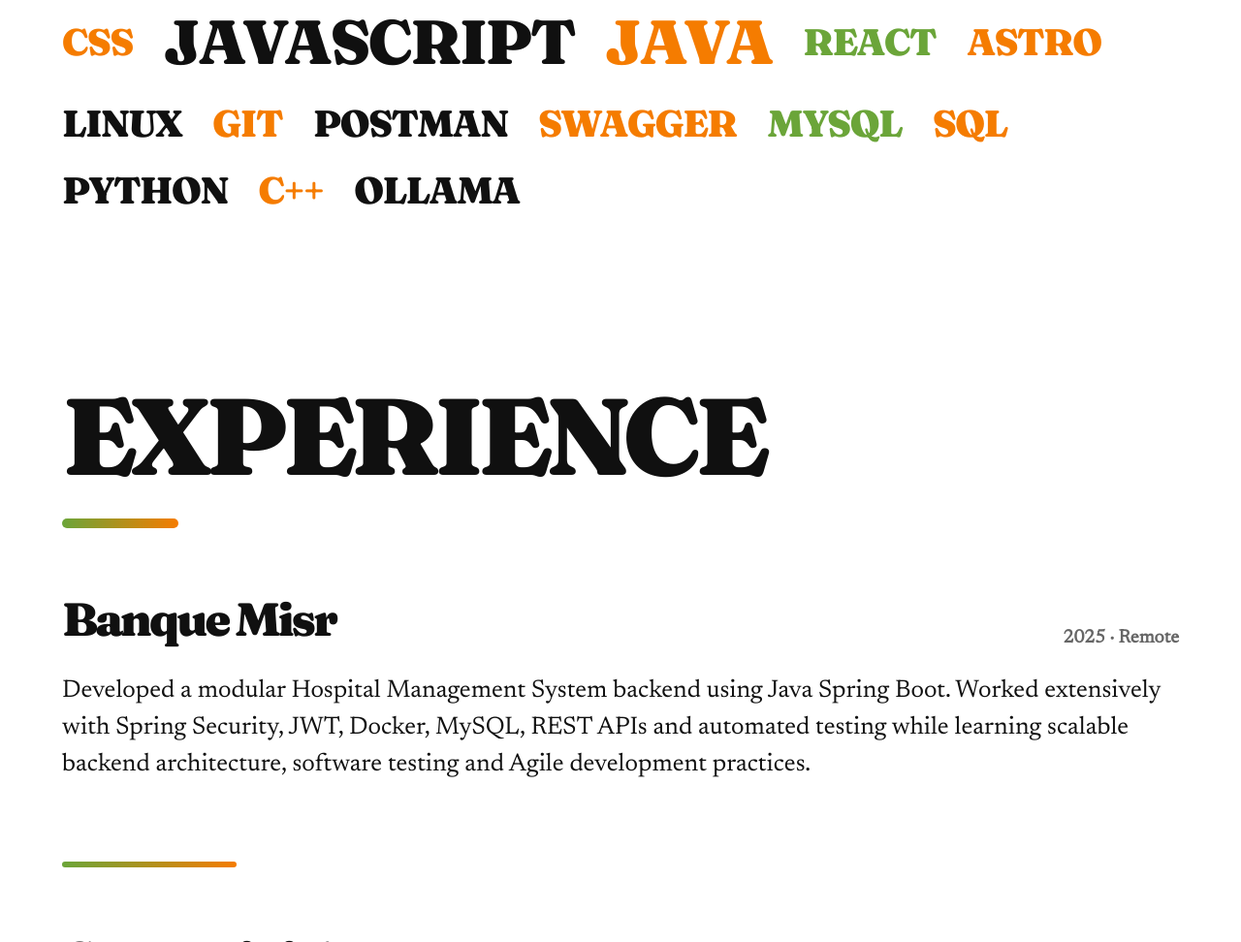
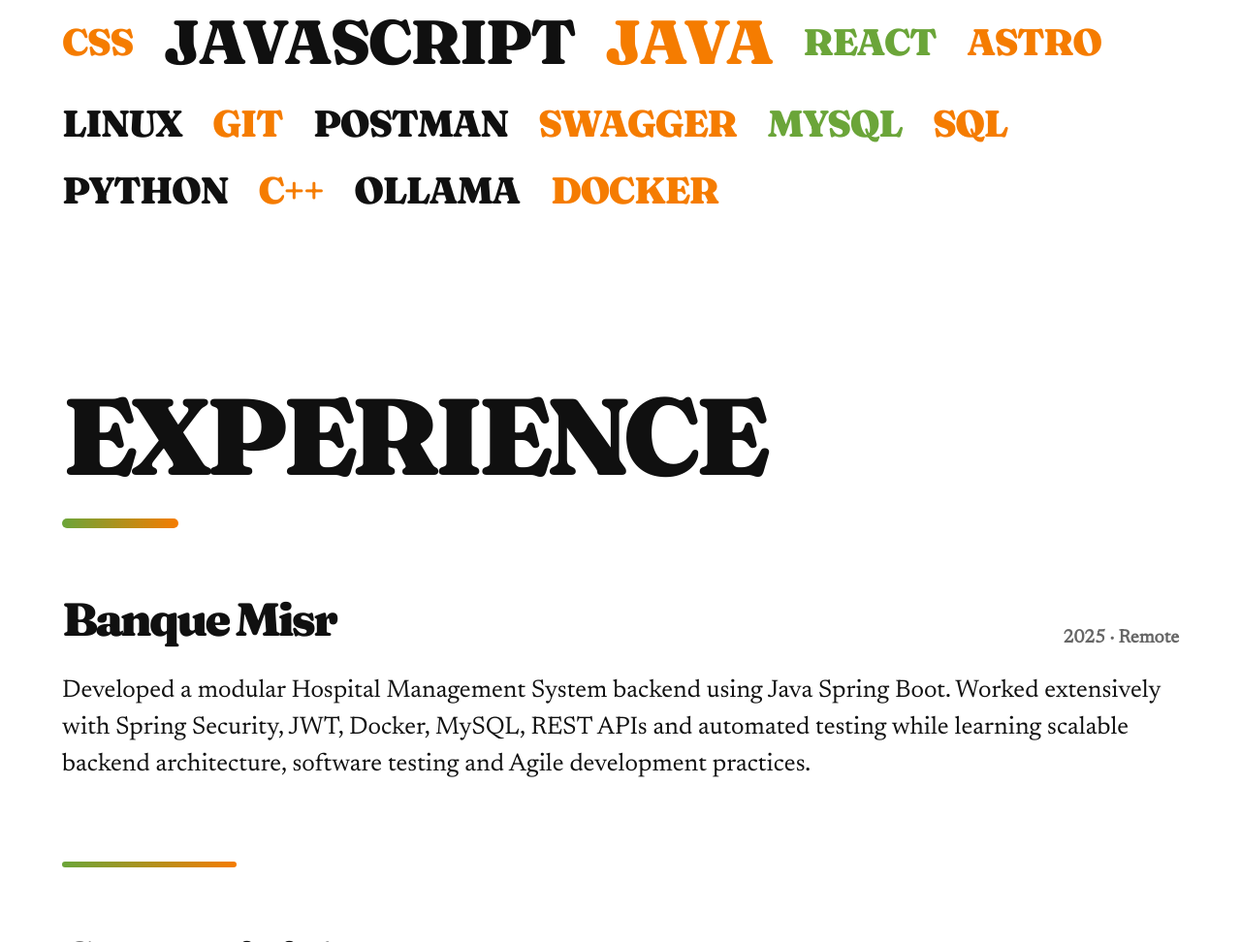
Before and after one commit to pesterian/portfolio, a plain HTML site: page index.html in a window 1280 px wide. Shown: the part 2377-3349 px from the top of the page at 97% size. Drawn offline with Linux system fonts and the light colour scheme.

Commit message:
Docker listed

```diff
--- a/index.html
+++ b/index.html
@@ -145,6 +145,9 @@
                 <span class="md">C++</span>
 
                 <span class="md">OLLAMA</span>
+
+                  <span class="md">DOCKER</span>
+
 
             </div>
 
```
